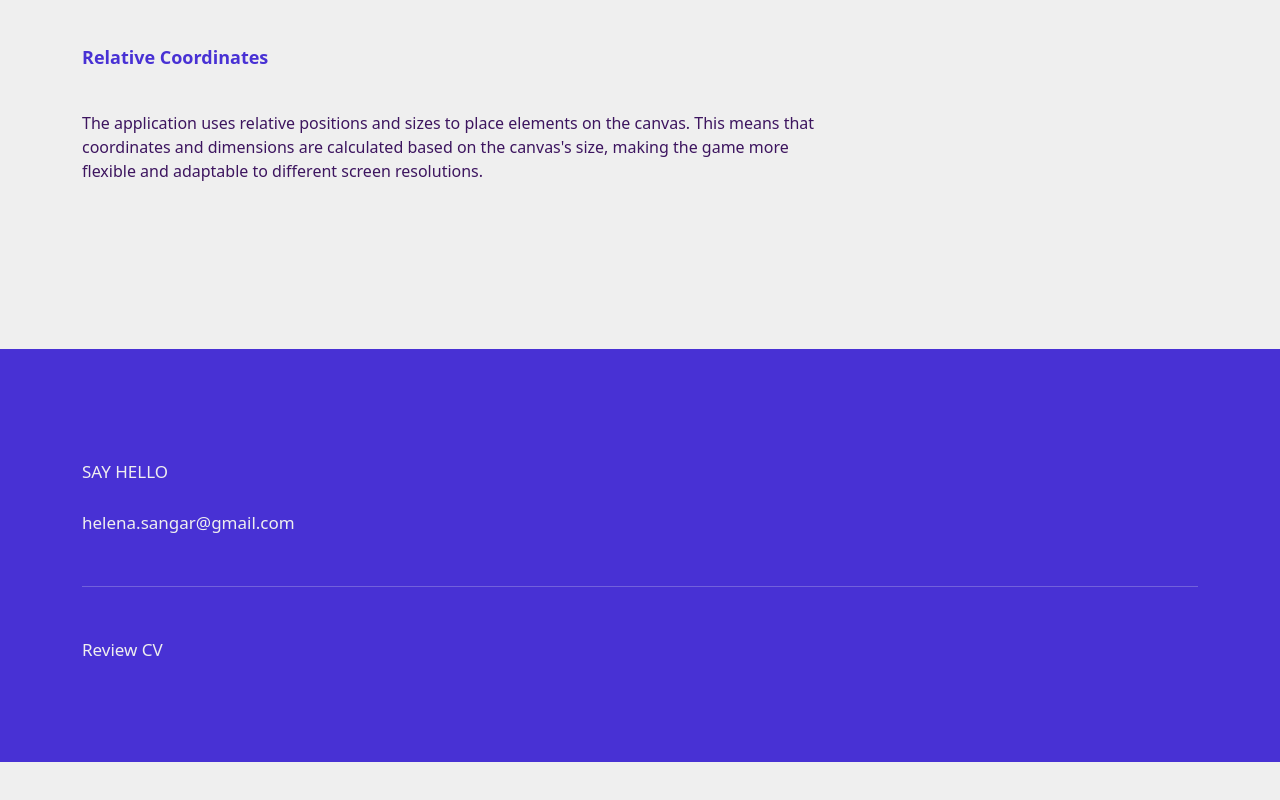
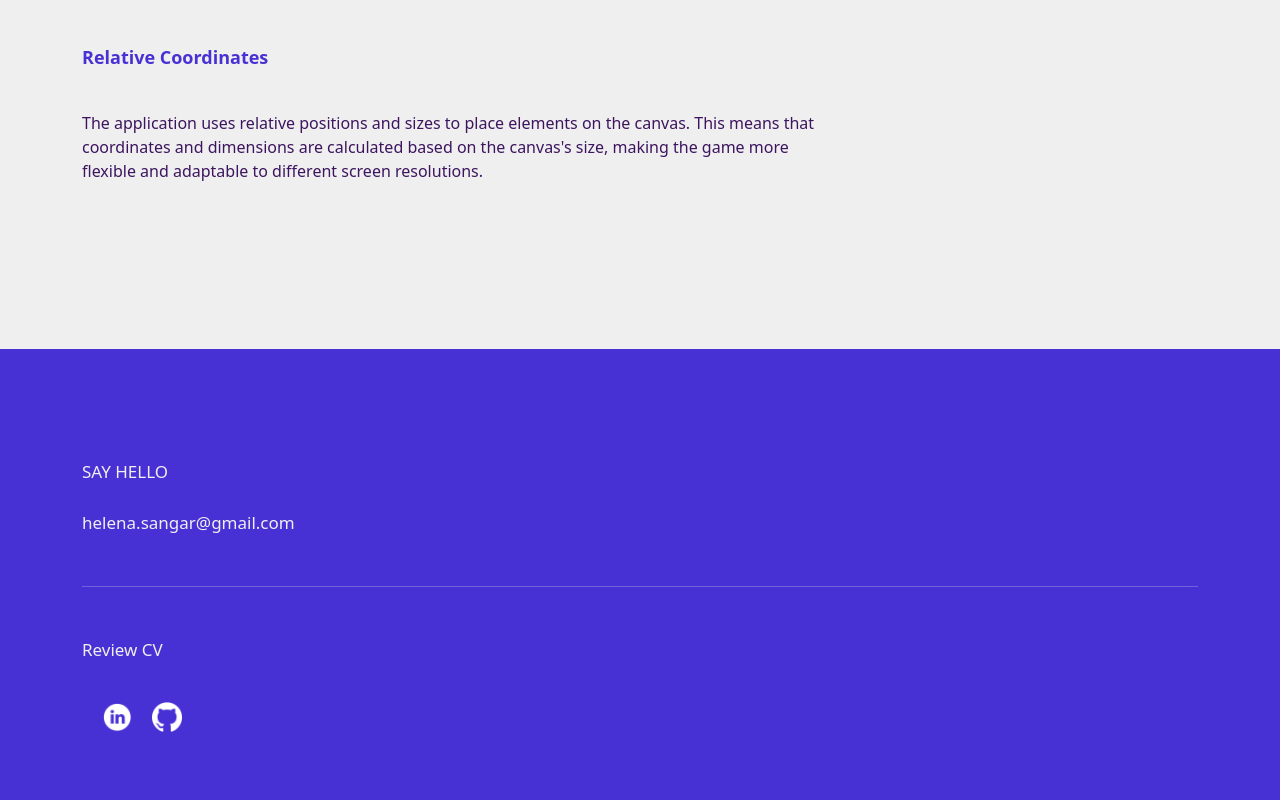
Before and after one commit to hachesanchez/porfolio-dev, a React (Vite) app: page /2023-a-flat-rent-odyssey in a window 1280 px wide. Shown: the part 2618-3418 px from the top of the page. Before the commit the page ends 3380 px from the top, so only its background shows below. Built offline with nearby package versions, Linux system fonts and the light colour scheme.

Commit message:
social media icons added

```diff
--- a/src/components/Footer/Footer.css
+++ b/src/components/Footer/Footer.css
@@ -28,3 +28,17 @@
 .cv:hover {
     font-weight: 500;
 }
+
+.media-icons {
+    border-radius: 50%;
+    padding: 20px;
+    display: block;
+    margin-top: 20px;
+
+}
+
+.media-icons img {
+    height: 30px;
+    filter: invert(1);
+    margin-right: 20px;
+}
--- a/src/components/Footer/Footer.jsx
+++ b/src/components/Footer/Footer.jsx
@@ -1,4 +1,7 @@
-import { Container } from 'react-bootstrap'
+import { Container, Col, Image } from 'react-bootstrap'
+import gitImg from './../../assets/icons/icon-git.png'
+import linkedinImg from './../../assets/icons/icon-LinkedIn.png'
+
 import './Footer.css'
 
 const Footer = () => {
@@ -27,6 +30,23 @@ const Footer = () => {
                         Review CV
                     </a>
 
+
+                    <div className="media-icons rounded-pill d-flex justify-content-start">
+                        <a
+                            href="https://www.linkedin.com/in/helena-garcia-webdev/"
+                            target="_blank"
+                            rel="noopener noreferrer">
+                            <Image className="contact-icon" src={linkedinImg} alt="linkedin-icon" />
+                        </a>
+                        <a
+                            href="https://github.com/hachesanchez?tab=repositories"
+                            target="_blank"
+                            rel="noopener noreferrer">
+                            <Image className="contact-icon" src={gitImg} alt="git-icon" />
+                        </a>
+                    </div>
+
+
                 </Container>
             </div>
         </>
--- a/src/components/HomePage/MyProjectsCards.css
+++ b/src/components/HomePage/MyProjectsCards.css
@@ -22,6 +22,14 @@
     object-fit: cover;
 }
 
+@media (max-width: 575.98px) {
+
+    /* X-Small screens */
+    .card-image {
+        height: 150px;
+    }
+}
+
 .badge-custom {
     opacity: 50%;
 }
--- a/src/components/HomePage/Word.css
+++ b/src/components/HomePage/Word.css
@@ -8,3 +8,19 @@
     font-size: 152px;
     font-weight: 100;
 }
+
+@media (max-width: 575.98px) {
+
+    /* X-Small screens */
+    .word-text {
+        font-size: 23px;
+    }
+}
+
+@media (min-width: 576px) and (max-width: 767.98px) {
+
+    /* Small screens */
+    .word-text {
+        font-size: 30px;
+    }
+}
--- a/src/pages/HomePage/HomePage.jsx
+++ b/src/pages/HomePage/HomePage.jsx
@@ -1,5 +1,5 @@
 import Hero from "../../components/HomePage/Hero"
-import Word from "../../components/HomePage/Word"
+//import Word from "../../components/HomePage/Word"
 import Education from "../../components/HomePage/Education"
 import OverTheYears from "../../components/HomePage/OverTheYears"
 import Skills from "../../components/HomePage/Skills"
@@ -22,7 +22,7 @@ const HomePage = ({ data: { personalInfo, education, background, overTheYears, s
             <div className="home-page">
 
                 <Hero data={personalInfo} />
-                <Word />
+                {/* <Word /> */}
                 <OverTheYears data={overTheYears} />
                 <Education data={education} />
                 <Row className="skills-background">
```
Also changed, not shown: src/assets/icons/icon-git.png (renamed from src/assets/icons/icon.png), src/assets/icons/icon-git2.jpg (renamed from src/assets/icons/icon-git.jpg).
